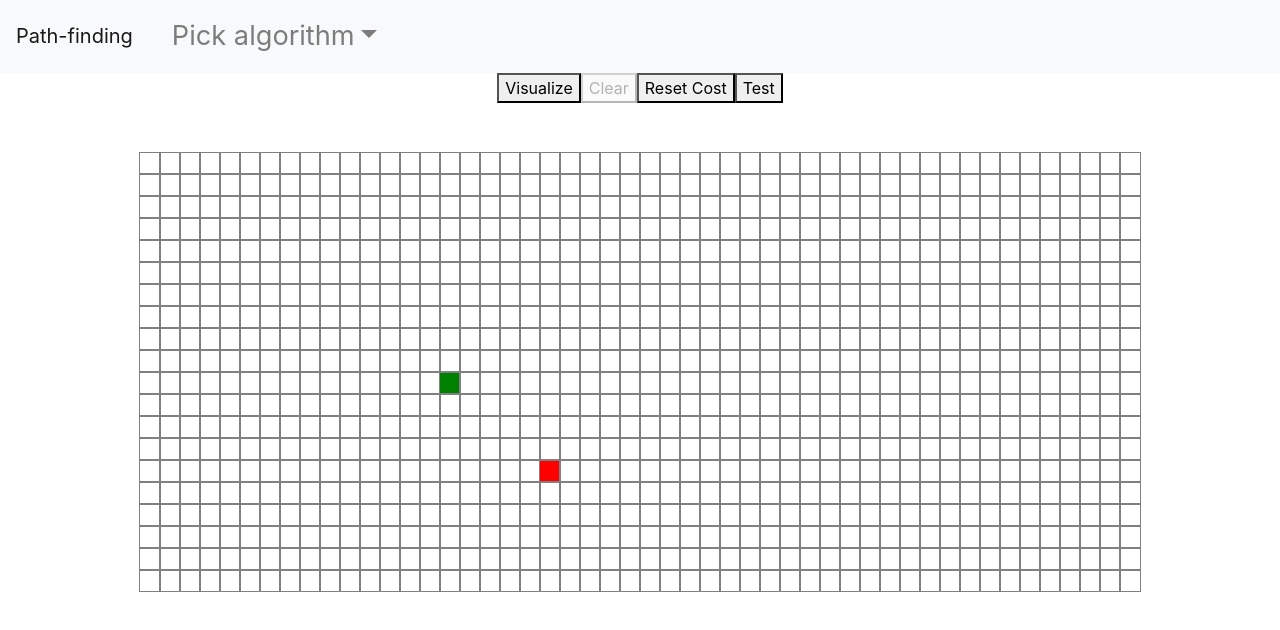
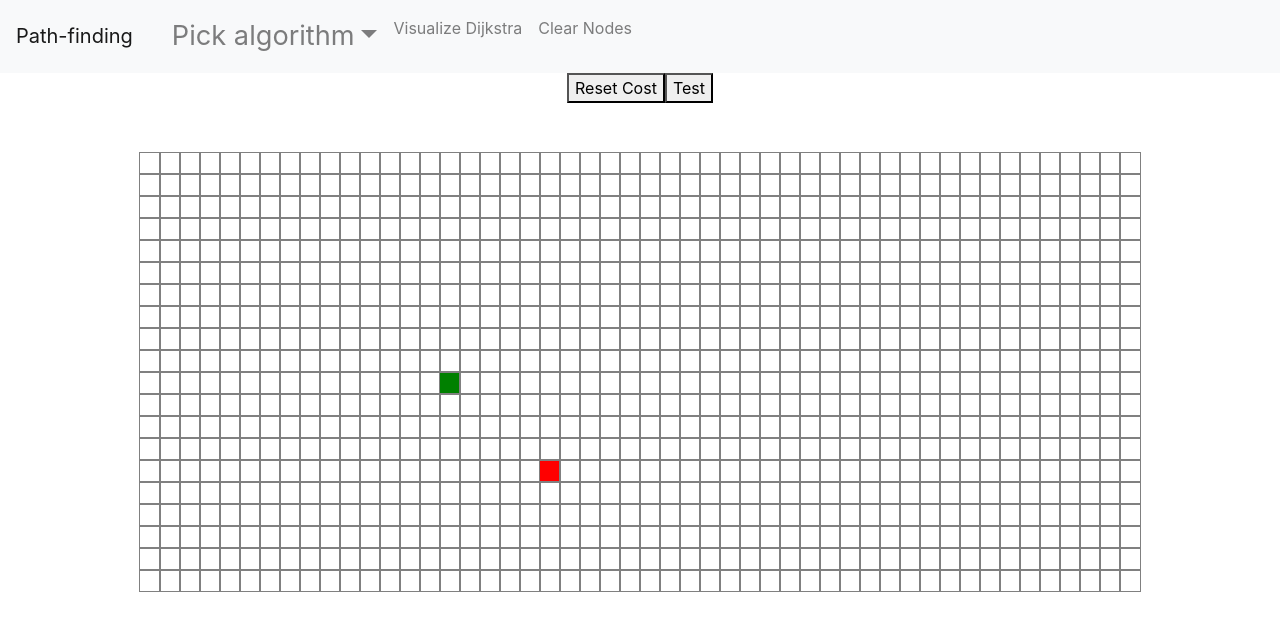
Before and after one commit to ionut-banu/PathfindingVisualizer, a React (Create React App) app in the folder path-finding/: page / in a window 1280 px wide. Shown: the top 630 px of the page. Built offline with nearby package versions, Linux system fonts and the light colour scheme.

Commit message:
Adding navbar

```diff
--- a/path-finding/src/PathfindingVisualizer/Node/Node.css
+++ b/path-finding/src/PathfindingVisualizer/Node/Node.css
@@ -1,6 +1,6 @@
 .node {
-  width: 100%;
-  height: 100%;
+  width: 20px;
+  height: 20px;
   outline: 1px solid grey;
   display: inline-block;
 }
--- a/path-finding/src/PathfindingVisualizer/Node/Node.jsx
+++ b/path-finding/src/PathfindingVisualizer/Node/Node.jsx
@@ -15,14 +15,13 @@ export default class Node extends Component {
     this.state = {
       isVisited: false,
       isShortPath: false,
-      isCurrent: false,
-      isWall: false
+      isCurrent: false
     };
   }
 
   getExtraClassName() {
-    const { isStart, isFinish } = this.props;
-    const { isVisited, isShortPath, isCurrent, isWall } = this.state;
+    const { isStart, isFinish, isWall } = this.props;
+    const { isVisited, isShortPath, isCurrent } = this.state;
     return isFinish
       ? FINISH_NODE_ClS
       : isStart
@@ -57,10 +56,13 @@ export default class Node extends Component {
   }
 
   render() {
+    const { row, col, onMouseDown, onMouseUp, onMouseEnter } = this.props;
     return (
       <div
         className={'node ' + this.getExtraClassName()}
-        /* onClick={() => this.setState({ isWall: true })} */
+        onMouseDown={() => onMouseDown(row, col)}
+        onMouseUp={() => onMouseUp()}
+        onMouseEnter={() => onMouseEnter(row, col)}
       >
         <span className='node-cost'>
           {this.props.cost !== 0 ? this.props.cost : ' '}
--- a/path-finding/src/PathfindingVisualizer/PathfindingVisualizer.css
+++ b/path-finding/src/PathfindingVisualizer/PathfindingVisualizer.css
@@ -1,11 +1,5 @@
 .grid {
   margin: 50px 0 0;
-}
-
-.node-div {
-  display: inline-block;
-  height: 20px;
-  width: 20px;
 }
 
 .grid-row {
@@ -40,5 +34,5 @@
   -moz-user-select: none; /* Old versions of Firefox */
   -ms-user-select: none; /* Internet Explorer/Edge */
   user-select: none; /* Non-prefixed version, currently
-                                  supported by Chrome, Opera and Firefox */
+                        supported by Chrome, Opera and Firefox */
 }
--- a/path-finding/src/PathfindingVisualizer/PathfindingVisualizer.jsx
+++ b/path-finding/src/PathfindingVisualizer/PathfindingVisualizer.jsx
@@ -8,9 +8,9 @@ import { Navbar, NavDropdown, Nav } from 'react-bootstrap';
 
 import './PathfindingVisualizer.css';
 
-const DIJKSTRA = 'dijkstra';
-const DFS = 'dfs';
-const BFS = 'bfs';
+const DIJKSTRA = 'Dijkstra';
+const DFS = 'DFS';
+const BFS = 'BFS';
 
 const MAX_COST = 5;
 
@@ -27,10 +27,10 @@ export default class PathfindingVisualizer extends Component {
     this.state = {
       algorithm: DIJKSTRA,
       grid: [],
-      clearDisabled: true,
+      clearNodesDisabled: false,
       visualizeDisabled: false,
       resetCostDisabled: false,
-      mouseDown: false
+      isMouseDown: false
     };
   }
 
@@ -103,21 +103,21 @@ export default class PathfindingVisualizer extends Component {
             nodesInOrder[i + 1].ref.current.setState({ isCurrent: true });
           if (node.isFinish)
             if (node.ref.current.state.isShortPath) {
-              this.setState({ clearDisabled: false });
+              this.setState({ clearNodesDisabled: false });
             }
         }, SPEED * i);
       }
     }, SPEED * delay);
   }
 
-  clearGrid() {
+  clearNodes(clearCost) {
     const { grid } = this.state;
     for (const row of grid) {
       for (const node of row) {
         node.ref.current.initNode();
         node.isVisited = false;
         node.distance = Infinity;
-        node.cost = 0;
+        if (clearCost) node.cost = 0;
       }
     }
     this.setState({ grid: grid });
@@ -131,23 +131,26 @@ export default class PathfindingVisualizer extends Component {
   setAllButtons(disabled) {
     this.setState({
       visualizeDisabled: disabled,
-      clearDisabled: disabled,
+      clearNodesDisabled: disabled,
       resetCostDisabled: disabled
     });
   }
 
-  mouseDownHandle(ref) {
-    this.setState({ mouseDown: true });
-    ref.current.setState({ isWall: true });
-  }
-
-  mouseUpHandle = event => {
-    this.setState({ mouseDown: false });
+  mouseDownHandle = (row, col) => {
+    const newGrid = toggleWall(this.state.grid, row, col);
+    this.setState({ isMouseDown: true, grid: newGrid });
   };
 
-  mouseEnterHandle(ref) {
-    if (this.state.mouseDown) ref.current.setState({ isWall: true });
+  mouseUpHandle = () => {
+    this.setState({ isMouseDown: false });
+  };
+
+  mouseEnterHandle = (row, col) => {
+    if (this.state.isMouseDown) {
+      const newGrid = toggleWall(this.state.grid, row, col);
+      this.setState({ grid: newGrid });
     }
+  };
 
   resetCost() {
     const { grid } = this.state;
@@ -165,7 +168,7 @@ export default class PathfindingVisualizer extends Component {
 
     return (
       <>
-        <Navbar bg='light' expand='lg'>
+        <Navbar bg='light' expand='md'>
           <Navbar.Brand>Path-finding</Navbar.Brand>
           <Navbar.Toggle aria-controls='basic-navbar-nav' />
           <Navbar.Collapse id='basic-navbar-nav'>
@@ -180,22 +183,24 @@ export default class PathfindingVisualizer extends Component {
                 <NavDropdown.Item eventKey={DFS}>DFS</NavDropdown.Item>
                 <NavDropdown.Item eventKey={BFS}>BFS</NavDropdown.Item>
               </NavDropdown>
+
+              <Nav.Link
+                variant='success'
+                onClick={() => this.visualize()}
+                disabled={this.state.visualizeDisabled}
+              >
+                {`Visualize ${this.state.algorithm}`}
+              </Nav.Link>
+              <Nav.Link
+                onClick={() => this.clearNodes(false)}
+                disabled={this.state.clearNodesDisabled}
+              >
+                Clear Nodes
+              </Nav.Link>
             </Nav>
           </Navbar.Collapse>
         </Navbar>
         <div className='noselect' onMouseUp={this.mouseUpHandle}>
-          <button
-            onClick={() => this.visualize()}
-            disabled={this.state.visualizeDisabled}
-          >
-            Visualize
-          </button>
-          <button
-            onClick={() => this.clearGrid()}
-            disabled={this.state.clearDisabled}
-          >
-            Clear
-          </button>
           <button
             onClick={() => this.resetCost()}
             disabled={this.state.resetCostDisabled}
@@ -218,13 +223,8 @@ export default class PathfindingVisualizer extends Component {
                       cost
                     } = node;
                     return (
-                      <div
+                      <Node
                         key={nodeIdx}
-                        className='node-div'
-                        onMouseDown={() => this.mouseDownHandle(ref)}
-                        onMouseEnter={() => this.mouseEnterHandle(ref)}
-                      >
-                        <Node
                         ref={ref}
                         row={row}
                         col={col}
@@ -232,8 +232,10 @@ export default class PathfindingVisualizer extends Component {
                         isFinish={isFinish}
                         isWall={isWall}
                         cost={cost}
+                        onMouseDown={this.mouseDownHandle}
+                        onMouseUp={this.mouseUpHandle}
+                        onMouseEnter={this.mouseEnterHandle}
                       ></Node>
-                      </div>
                     );
                   })}
                 </div>
@@ -271,3 +273,11 @@ const createNode = (row, col) => {
     previousNode: null
   };
 };
+
+const toggleWall = (grid, row, col) => {
+  const newGrid = grid.slice();
+  const node = newGrid[row][col];
+  const newNode = { ...node, isWall: !node.isWall };
+  newGrid[row][col] = newNode;
+  return newGrid;
+};
--- a/path-finding/src/util/util.js
+++ b/path-finding/src/util/util.js
@@ -16,9 +16,7 @@ export function getUnvisitedNeighbors(node, grid) {
   if (row < grid.length - 1) neighbors.push(grid[row + 1][col]);
   if (col > 0) neighbors.push(grid[row][col - 1]);
   if (col < grid[0].length - 1) neighbors.push(grid[row][col + 1]);
-  return neighbors.filter(
-    neighbor => !neighbor.isVisited && !neighbor.ref.current.state.isWall
-  );
+  return neighbors.filter(neighbor => !neighbor.isVisited && !neighbor.isWall);
 }
 
 export function getNodesInShortestPath(targetNode) {
```
Lines whose indentation alone changed are shown as unchanged.
